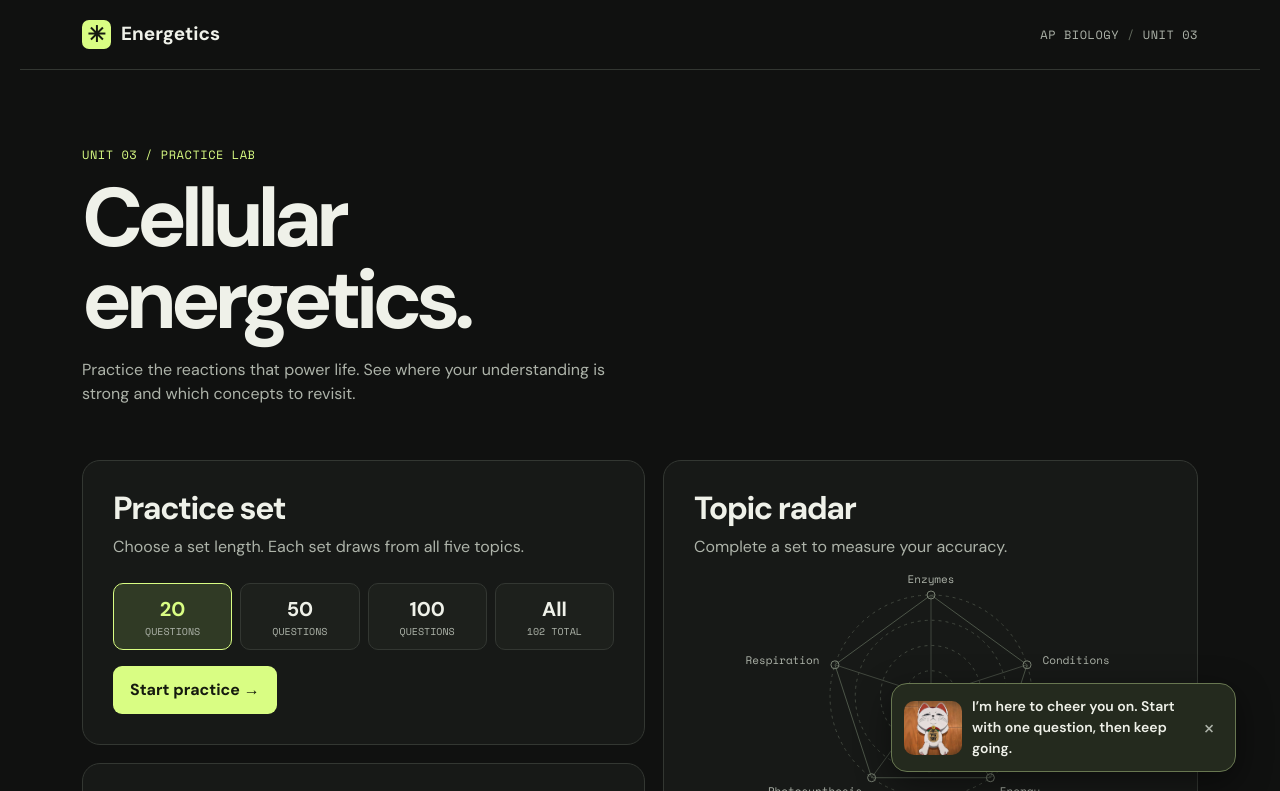
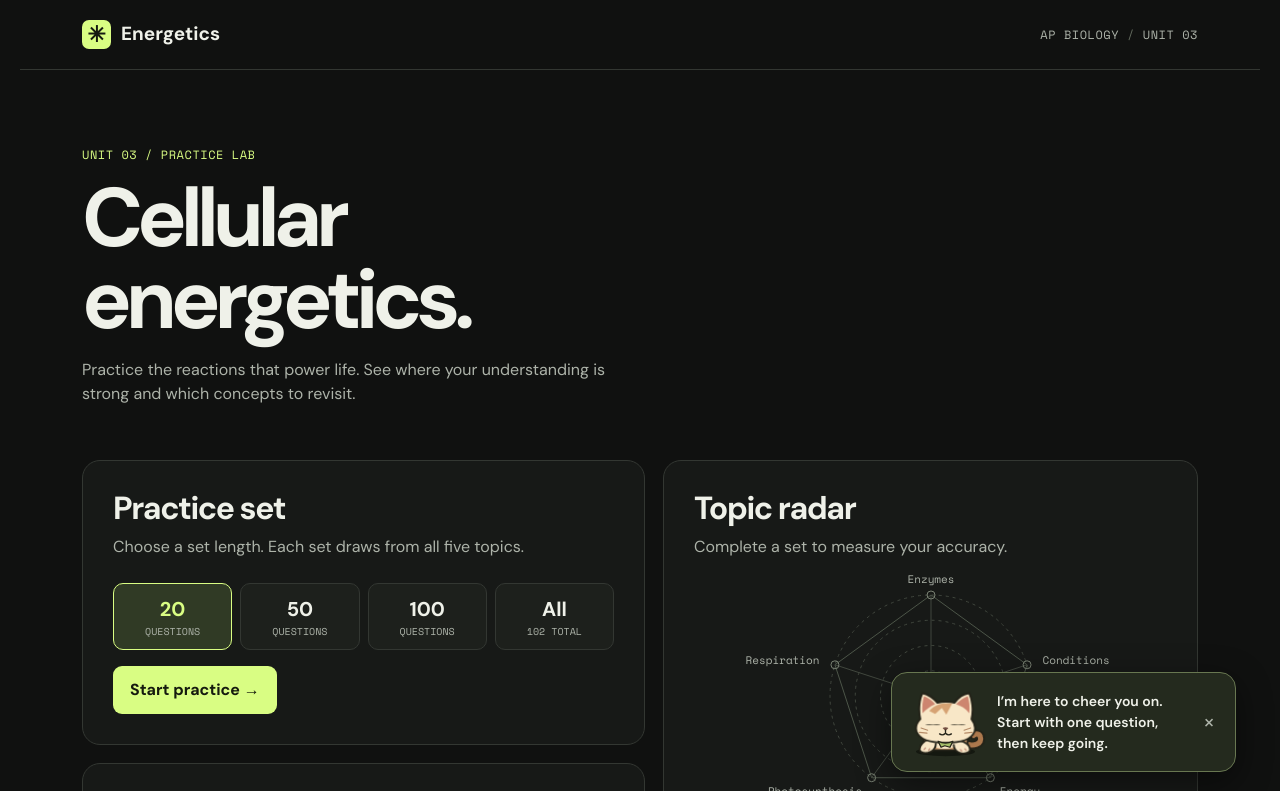
Before and after one commit to iuphysics/energetics-ap-biology, a plain HTML site: page index.html in a window 1280 px wide. Both pictures are taken after a click on the button "Study cat". Shown: the top 791 px of the page. Drawn offline with nearby package versions, Linux system fonts and the light colour scheme.

Commit message:
Draw and animate original sleepy study cat

```diff
--- a/app.js
+++ b/app.js
@@ -28,6 +28,10 @@ const app = document.querySelector('#app');
 const coach = document.querySelector('#coach');
 const coachMessage = document.querySelector('#coach-message');
 const coachToggle = document.querySelector('#coach-toggle');
+const mascot = document.querySelector('#mascot');
+for (const portrait of document.querySelectorAll('[data-mascot]')) {
+  portrait.append(mascot.content.cloneNode(true));
+}
 let coachTimeout;
 
 function hideCoach() {
@@ -239,7 +243,7 @@ function check() {
     const messages = ['Take a breath and read the explanation. You can try this one again.', 'That one’s in your redemption queue. Keep going!', 'A tricky one. Use the explanation to spot what you missed.'];
     encourage(messages[session.index % messages.length], 'calm');
   } else if (streak.length === 3 && streak.every(answer => answer.correct) && !session.answers.at(-4)?.correct) {
-    encourage('Three right in a row! Keep it up.');
+    encourage('Three right in a row! Keep it up.', 'celebrate');
   } else if (session.index === 0) {
     encourage('First one down. Nice start!');
   }
@@ -260,7 +264,7 @@ function advance() {
   persist();
   results();
   const perfect = saved.latest.answers.every(answer => answer.correct);
-  encourage(perfect ? 'A perfect set! That was paw-some.' : 'Set complete! Take a look at what to focus on next.');
+  encourage(perfect ? 'A perfect set! That was paw-some.' : 'Set complete! Take a look at what to focus on next.', 'celebrate');
 }
 
 function results() {
--- a/index.html
+++ b/index.html
@@ -5,7 +5,7 @@
 <meta name="viewport" content="width=device-width, initial-scale=1">
 <meta name="theme-color" content="#101110">
 <title>Energetics · AP Biology Unit 3</title>
-<link rel="stylesheet" href="style.css?v=cat3">
+<link rel="stylesheet" href="style.css?v=cat4">
 </head>
 <body>
 <header class="top">
@@ -15,14 +15,43 @@
 <main id="app" tabindex="-1"></main>
 <footer><span>ENERGETICS / AP BIOLOGY</span><span>Progress saved on this device</span></footer>
 <button id="coach-toggle" class="coach-toggle" aria-label="Show study cat" aria-controls="coach" aria-expanded="false">
-  <img class="cat" src="study-cat.png" alt="">
+  <span class="cat" data-mascot aria-hidden="true"></span>
   <span>Study cat</span>
 </button>
 <aside id="coach" class="coach" hidden aria-label="Study cat">
-  <img class="cat" src="study-cat.png" alt="">
+  <span class="cat" data-mascot aria-hidden="true"></span>
   <p id="coach-message" role="status"></p>
   <button id="coach-dismiss" aria-label="Dismiss study cat">×</button>
 </aside>
-<script type="module" src="app.js?v=cat2"></script>
+<template id="mascot">
+  <svg viewBox="0 0 112 100" aria-hidden="true">
+    <ellipse cx="56" cy="90" rx="40" ry="6" fill="#141810"/>
+    <g class="cat-tail" stroke="#242319" stroke-width="2.5" stroke-linecap="round">
+      <path d="M78 78c17 7 28 1 25-8-1-4-6-5-9-2" fill="none" stroke-width="12"/>
+      <path d="M78 78c17 7 28 1 25-8-1-4-6-5-9-2" fill="none" stroke="#ac784d" stroke-width="7"/>
+    </g>
+    <g class="cat-body" stroke="#242319" stroke-width="2.5" stroke-linejoin="round">
+      <path d="M31 63c-8 11-4 24 7 25h35c13-1 17-15 8-24L64 53 45 54Z" fill="#d6a273"/>
+      <path d="M40 67c-4 6-3 14 3 17 7 3 19 3 26-1 5-3 5-10 0-16" fill="#f8e7c7" stroke="none"/>
+      <g class="cat-paw">
+        <path d="M34 73c-7 2-13 8-13 14 0 5 9 6 15 3 5-2 7-7 7-12" fill="#f8e7c7"/>
+        <path d="m27 87 2-2m4 3 2-2" stroke="#be8673" stroke-width="1.5" stroke-linecap="round"/>
+      </g>
+      <path d="M74 75c9 2 15 6 15 12 0 5-9 7-15 4-5-2-7-7-7-11" fill="#f8e7c7"/>
+      <path d="m76 87 2 2m4-3 2 2" stroke="#be8673" stroke-width="1.5" stroke-linecap="round"/>
+      <g class="cat-head">
+        <path d="M22 46c-3-13-1-28 3-35 8 2 15 7 20 13 7-2 15-2 23 0 5-7 12-12 20-13 4 8 6 23 3 35 4 5 6 11 4 17-4 11-19 15-39 15S21 74 17 63c-2-6 0-12 5-17Z" fill="#f8e7c7"/>
+        <path d="M25 38c-1-9 0-17 2-23 6 2 11 6 15 11-7 3-12 7-17 12Zm45-12c5-5 10-9 16-11 2 6 3 14 2 23-5-6-11-10-18-12Z" fill="#cd856f" stroke="none"/>
+        <path d="M34 35c7-8 16-10 23-10h8l-8 15-6-9-9 8Z" fill="#d6a273" stroke="none"/>
+        <path class="cat-eyes" d="M31 52q8 7 16 0m18 0q8 7 16 0" fill="none" stroke-linecap="round" stroke-width="3.6"/>
+        <path d="M52 58q4-2 8 0l-4 4Z" fill="#734f43" stroke="none"/>
+        <path d="M56 61v4m0 0q-4 4-8 1m8-1q4 4 8 1" fill="none" stroke-linecap="round" stroke-width="1.8"/>
+        <path d="m23 58 9 3m-11 3 10 1m59-7-9 3m11 3-10 1" stroke="#b58b68" stroke-width="1.5" stroke-linecap="round"/>
+      </g>
+      <path d="M46 76q10 5 20 0l-4 8-7-2-5 2Z" fill="#a6be69" stroke-width="1.7"/>
+    </g>
+  </svg>
+</template>
+<script type="module" src="app.js?v=cat4"></script>
 </body>
 </html>
--- a/style.css
+++ b/style.css
@@ -69,18 +69,30 @@ footer{border-top:1px solid var(--line);font-size:10px}
 .transcript{white-space:pre-wrap;overflow-wrap:anywhere}
 @media(max-width:580px){.prompt{overflow-x:auto}.prompt img{min-width:510px}}
 
-.coach{position:fixed;z-index:2;right:clamp(12px,4vw,44px);bottom:clamp(12px,3vw,28px);display:grid;grid-template-columns:58px minmax(0,1fr) 28px;align-items:center;gap:10px;width:min(345px,calc(100% - 24px));padding:12px;color:var(--ink);background:#242a1e;border:1px solid #687751;border-radius:16px;box-shadow:0 10px 35px #0007;animation:coach-arrive .35s cubic-bezier(.2,.78,.34,1.24) both}
+.coach{position:fixed;z-index:2;right:clamp(12px,4vw,44px);bottom:clamp(12px,3vw,28px);display:grid;grid-template-columns:83px minmax(0,1fr) 28px;align-items:center;gap:10px;width:min(345px,calc(100% - 24px));padding:12px;color:var(--ink);background:#242a1e;border:1px solid #687751;border-radius:16px;box-shadow:0 10px 35px #0007;animation:coach-arrive .35s cubic-bezier(.2,.78,.34,1.24) both}
 .coach[hidden]{display:none}
 .coach p{font-size:14px;font-weight:600}
 .coach button{width:28px;height:28px;border:0;border-radius:6px;background:transparent;color:var(--quiet);font-size:22px;line-height:1}
-.cat{display:block;height:54px;width:58px;object-fit:cover;border-radius:10px;animation:cat-hop .6s .18s ease both}
-.coach[data-mood="calm"] .cat{animation:cat-nod .55s .18s ease both}
+.cat{display:block;width:83px;line-height:0}.cat svg{width:100%;overflow:visible}
+
 @keyframes coach-arrive{from{opacity:0;transform:translateY(20px) scale(.94)}to{opacity:1;transform:none}}
 @keyframes cat-hop{0%,100%{transform:none}45%{transform:translateY(-8px) rotate(-7deg)}}
 @keyframes cat-nod{0%,100%{transform:none}45%{transform:translateY(3px) rotate(7deg)}}
-@media(prefers-reduced-motion:reduce){.coach,.coach .cat{animation:none}}
+
 @media(max-width:580px){.coach{top:12px;bottom:auto}}
 .coach-toggle{position:fixed;z-index:2;right:clamp(12px,4vw,44px);bottom:clamp(12px,3vw,28px);display:flex;align-items:center;gap:5px;padding:2px 13px 2px 5px;border:1px solid #687751;border-radius:999px;background:#242a1e;color:var(--green);font-weight:700;font-size:13px;box-shadow:0 8px 24px #0007}
 .coach-toggle[hidden]{display:none}
-.coach-toggle .cat{flex:none;width:36px;height:36px;border-radius:50%}
+.coach-toggle .cat{flex:none;width:41px}
 footer{padding-bottom:64px}
+
+.cat-body,.cat-head,.cat-tail,.cat-paw,.cat-eyes{transform-box:fill-box;transform-origin:center}
+.cat-body,.cat-head{transform-origin:center bottom}
+.cat-tail{transform-origin:left bottom;animation:cat-tail-flick 4s ease-in-out infinite}
+.cat-eyes{animation:cat-doze 4s ease-in-out infinite}
+.coach[data-mood="happy"] .cat-paw{transform-origin:right top;animation:cat-wave 1s .24s ease both}
+.coach[data-mood="calm"] .cat-head{animation:cat-nod .85s .2s ease both}
+.coach[data-mood="celebrate"] .cat-body{animation:cat-hop .9s .18s ease both}
+@keyframes cat-tail-flick{0%,78%,100%{transform:none}87%{transform:rotate(-16deg)}94%{transform:rotate(7deg)}}
+@keyframes cat-doze{0%,65%,79%,100%{transform:none}71%,74%{transform:scaleY(.12)}}
+@keyframes cat-wave{0%,100%{transform:none}25%,70%{transform:rotate(34deg) translateY(-2px)}45%,85%{transform:rotate(16deg)}}
+@media(prefers-reduced-motion:reduce){.coach,.cat svg g,.cat svg path{animation:none!important}}
```
Also changed, not shown: study-cat.png (deleted).
